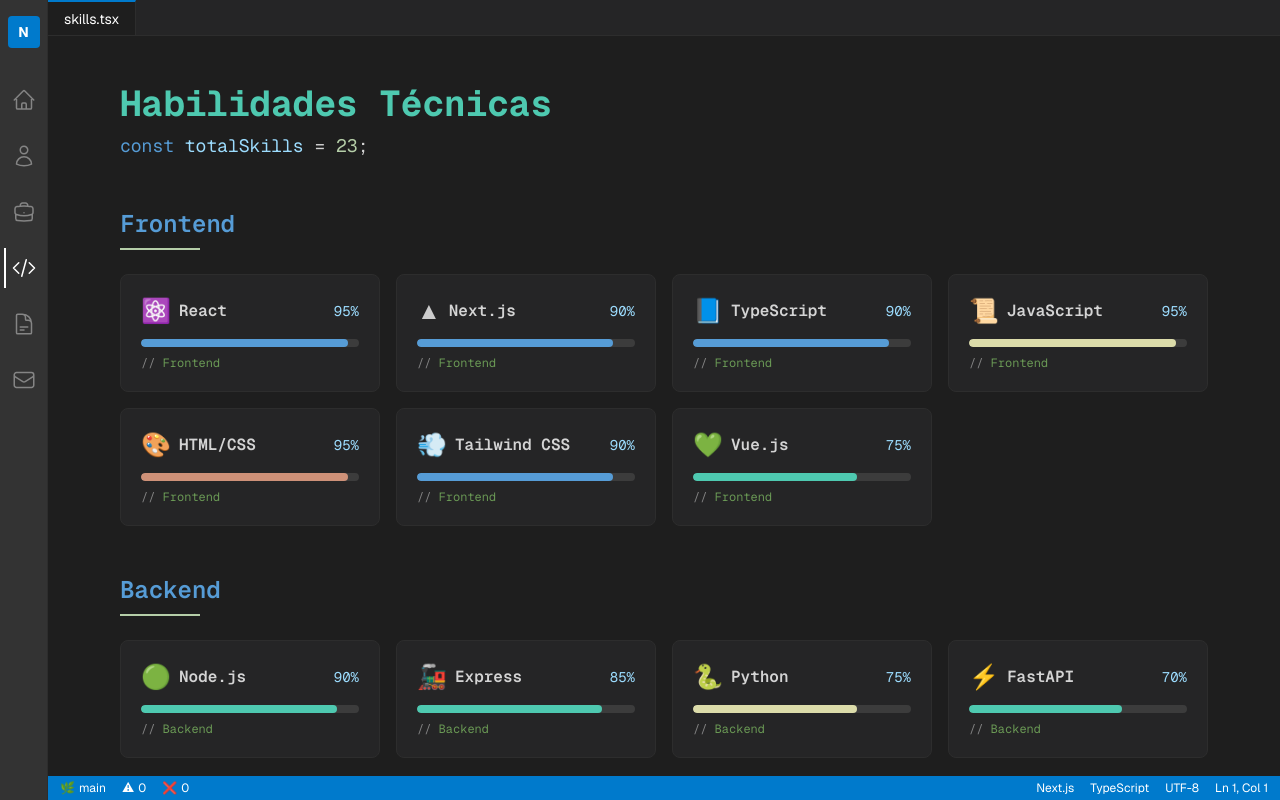
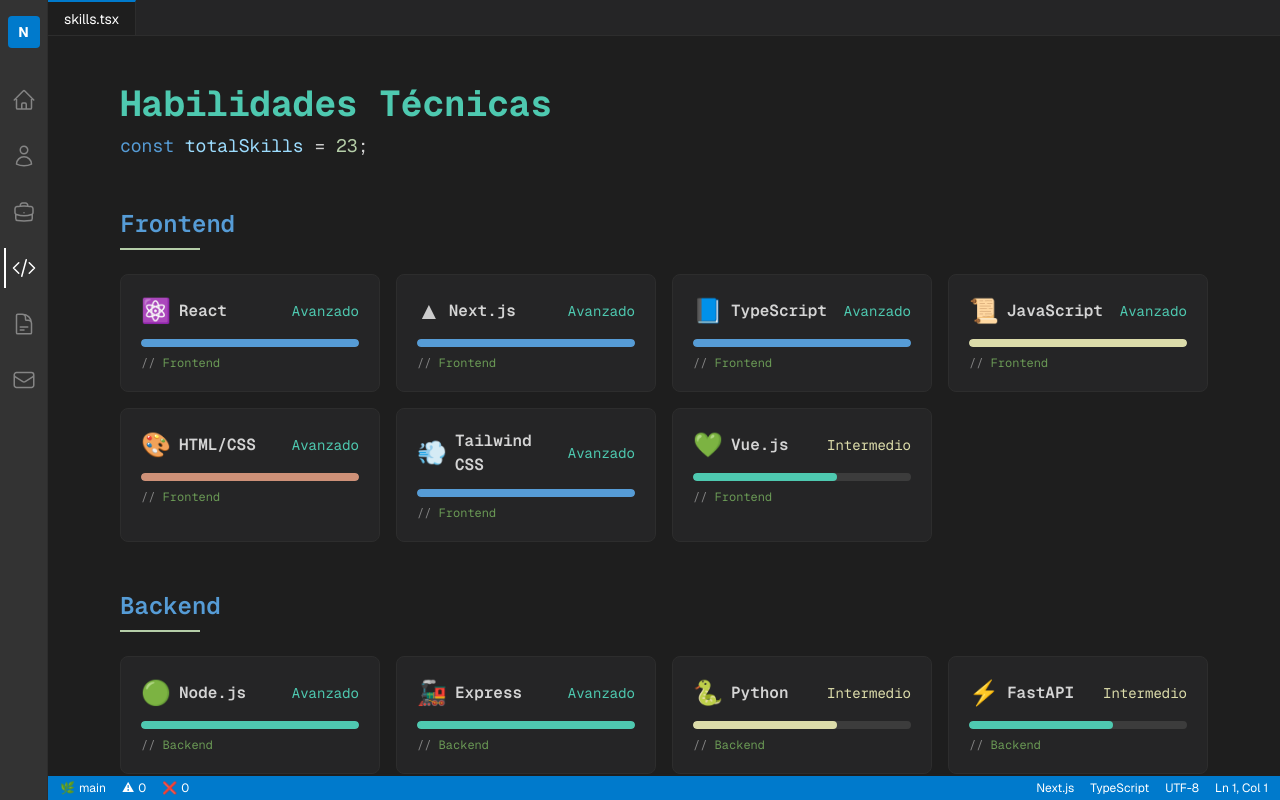
Before and after one commit to NGiudiDev/ngiudi-portfolio, a Next.js app: page /skills in a window 1280 px wide. Built offline with nearby package versions, Linux system fonts and the light colour scheme.

Commit message:
update skills

```diff
--- a/src/app/page.tsx
+++ b/src/app/page.tsx
@@ -17,7 +17,7 @@
         </h1>
 
         <p className="text-[#d4d4d4] text-lg">
-          <span className="text-[#6a9955]">&#47;&#47; Desarrollador Full Stack</span>
+          <span className="text-[#6a9955]">&#47;&#47; Desarrollador frontend</span>
         </p>
 
         <div className="mt-8 space-y-2 text-[#d4d4d4]">
--- a/src/app/skills/page.tsx
+++ b/src/app/skills/page.tsx
@@ -54,25 +54,25 @@
         <div className="grid grid-cols-1 md:grid-cols-3 gap-6">
           <div className="bg-[#252526] border border-[#2d2d2d] rounded-lg p-6">
             <div className="text-[#569cd6] text-sm mb-2">
-              <span className="text-[#6a9955]">&#47;&#47; </span>Años de experiencia
+              Años de experiencia
             </div>
 
-            <div className="text-4xl font-bold text-[#4ec9b0]">5+</div>
+            <div className="text-4xl font-bold text-[#4ec9b0]">4+</div>
           </div>
 
           <div className="bg-[#252526] border border-[#2d2d2d] rounded-lg p-6">
             <div className="text-[#569cd6] text-sm mb-2">
-              <span className="text-[#6a9955]">&#47;&#47; </span>Tecnologías dominadas
+              Tecnologías dominadas
             </div>
 
             <div className="text-4xl font-bold text-[#4ec9b0]">
-              {skills.filter((s) => s.level >= 80).length}
+              {skills.filter((s) => s.level === "avanzado").length}
             </div>
           </div>
 
           <div className="bg-[#252526] border border-[#2d2d2d] rounded-lg p-6">
             <div className="text-[#569cd6] text-sm mb-2">
-              <span className="text-[#6a9955]">&#47;&#47; </span>Aprendizaje continuo
+              Aprendizaje continuo
             </div>
 
             <div className="text-4xl font-bold text-[#4ec9b0]">100%</div>
--- a/src/modules/about/domain/data.ts
+++ b/src/modules/about/domain/data.ts
@@ -10,7 +10,7 @@
   },
   {
     year: "2021 - 2023",
-    title: "Desarrollador Frontend",
+    title: "Desarrollador frontend",
     company: "Shipnow",
     description: "Implementación de nuevas funcionalidades en las distintas aplicaciones. Trabajo en conjunto con el equipo de UX para consensuar soluciones viables desde el punto de vista técnico y de experiencia de usuario, y posteriormente validar el resultado final.",
     type: "work"
--- a/src/modules/skills/domain/data.ts
+++ b/src/modules/skills/domain/data.ts
@@ -4,49 +4,49 @@
   // Frontend
   {
     name: "React",
-    level: 95,
+    level: "avanzado",
     category: "Frontend",
     icon: "⚛️",
     color: "blue",
   },
   {
     name: "Next.js",
-    level: 90,
+    level: "avanzado",
     category: "Frontend",
     icon: "▲",
     color: "blue",
   },
   {
     name: "TypeScript",
-    level: 90,
+    level: "avanzado",
     category: "Frontend",
     icon: "📘",
     color: "blue",
   },
   {
     name: "JavaScript",
-    level: 95,
+    level: "avanzado",
     category: "Frontend",
     icon: "📜",
     color: "yellow",
   },
   {
     name: "HTML/CSS",
-    level: 95,
+    level: "avanzado",
     category: "Frontend",
     icon: "🎨",
     color: "orange",
   },
   {
     name: "Tailwind CSS",
-    level: 90,
+    level: "avanzado",
     category: "Frontend",
     icon: "💨",
     color: "blue",
   },
   {
     name: "Vue.js",
-    level: 75,
+    level: "intermedio",
     category: "Frontend",
     icon: "💚",
     color: "green",
@@ -55,28 +55,28 @@
   // Backend
   {
     name: "Node.js",
-    level: 90,
+    level: "avanzado",
     category: "Backend",
     icon: "🟢",
     color: "green",
   },
   {
     name: "Express",
-    level: 85,
+    level: "avanzado",
     category: "Backend",
     icon: "🚂",
     color: "green",
   },
   {
     name: "Python",
-    level: 75,
+    level: "intermedio",
     category: "Backend",
     icon: "🐍",
     color: "yellow",
   },
   {
     name: "FastAPI",
-    level: 70,
+    level: "intermedio",
     category: "Backend",
     icon: "⚡",
     color: "green",
@@ -85,28 +85,28 @@
   // Database
   {
     name: "PostgreSQL",
-    level: 85,
+    level: "avanzado",
     category: "Database",
     icon: "🐘",
     color: "blue",
   },
   {
     name: "MongoDB",
-    level: 80,
+    level: "avanzado",
     category: "Database",
     icon: "🍃",
     color: "green",
   },
   {
     name: "Redis",
-    level: 75,
+    level: "intermedio",
     category: "Database",
     icon: "🔴",
     color: "red",
   },
   {
     name: "Prisma",
-    level: 85,
+    level: "avanzado",
     category: "Database",
     icon: "⚪",
     color: "blue",
@@ -115,28 +115,28 @@
   // DevOps & Tools
   {
     name: "Git",
-    level: 90,
+    level: "avanzado",
     category: "DevOps",
     icon: "📦",
     color: "orange",
   },
   {
     name: "Docker",
-    level: 80,
+    level: "avanzado",
     category: "DevOps",
     icon: "🐳",
     color: "blue",
   },
   {
     name: "AWS",
-    level: 75,
+    level: "intermedio",
     category: "DevOps",
     icon: "☁️",
     color: "orange",
   },
   {
     name: "CI/CD",
-    level: 80,
+    level: "avanzado",
     category: "DevOps",
     icon: "🔄",
     color: "green",
@@ -145,28 +145,28 @@
   // Other
   {
     name: "GraphQL",
-    level: 75,
+    level: "intermedio",
     category: "API",
     icon: "◉",
     color: "purple",
   },
   {
     name: "REST API",
-    level: 90,
+    level: "avanzado",
     category: "API",
     icon: "🔌",
     color: "green",
   },
   {
     name: "Jest/Testing",
-    level: 80,
+    level: "avanzado",
     category: "Testing",
     icon: "🧪",
     color: "red",
   },
   {
     name: "UI/UX Design",
-    level: 70,
+    level: "intermedio",
     category: "Design",
     icon: "🎨",
     color: "purple",
--- a/src/modules/skills/ui/SkillCard.tsx
+++ b/src/modules/skills/ui/SkillCard.tsx
@@ -18,6 +18,17 @@
     return colors[color] || colors.blue;
   };
 
+  const getLevelConfig = (level: Skill["level"]) => {
+    const configs = {
+      principiante: { width: "33%", label: "Principiante", color: "text-[#ce9178]" },
+      intermedio: { width: "66%", label: "Intermedio", color: "text-[#dcdcaa]" },
+      avanzado: { width: "100%", label: "Avanzado", color: "text-[#4ec9b0]" },
+    };
+    return configs[level];
+  };
+
+  const levelConfig = getLevelConfig(skill.level);
+
   return (
     <div className="bg-[#252526] border border-[#2d2d2d] rounded-lg p-5 hover:border-[#007acc] transition-all duration-300 group">
       <div className="flex items-center justify-between mb-3">
@@ -27,8 +38,8 @@
             {skill.name}
           </h3>
         </div>
-        <span className="text-[#9cdcfe] text-sm font-mono">
-          {skill.level}%
+        <span className={`text-sm font-mono ${levelConfig.color}`}>
+          {levelConfig.label}
         </span>
       </div>
 
@@ -38,7 +49,7 @@
             className={`h-full rounded-full transition-all duration-500 ${getBarColor(
               skill.color
             )}`}
-            style={{ width: `${skill.level}%` }}
+            style={{ width: levelConfig.width }}
           />
         </div>
       </div>
--- a/src/types/index.ts
+++ b/src/types/index.ts
@@ -11,7 +11,7 @@
 
 export interface Skill {
   name: string;
-  level: number; // 1-100
+  level: "principiante" | "intermedio" | "avanzado";
   category: string;
   icon?: string;
   color: string;
```
